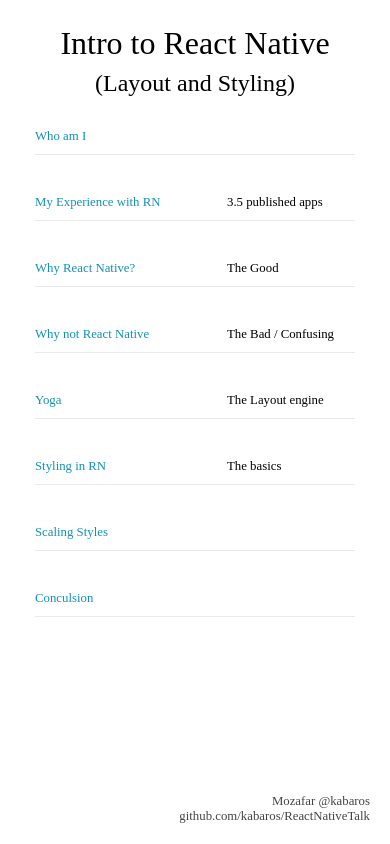
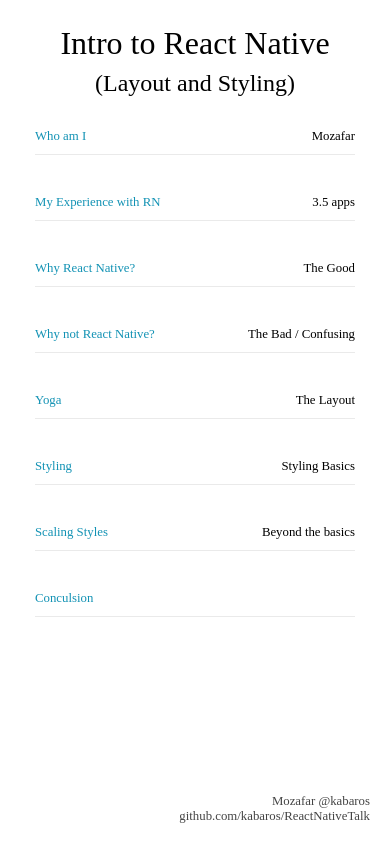
Before and after one commit to kabaros/ReactNativeTalk, a React Native app: screen / in a window 390 px wide. Built offline with nearby package versions, Linux system fonts and the light colour scheme.

Commit message:
Add CopyLink component and finalise talk content

```diff
--- a/components/TopicDetails.js
+++ b/components/TopicDetails.js
@@ -1,20 +1,35 @@
-import React, {Fragment} from 'react';
+import React from 'react';
 import {StyleSheet, View} from 'react-native';
 import {Colors, Styles, Metrics, Sizes} from './theme';
 import AppText from './core/AppText';
+import {CopyLink} from './core/CopyLink';
 
 export const TopicDetails = ({bulletPoints}) => {
   return (
     <View style={styles.container}>
       {bulletPoints.map((point, index) => {
+        const {infoText, infoLink} = extractTopicInfo(point);
         return (
           <View key={index} style={styles.bulletContainer}>
-            <AppText style={styles.bulletPoint}>{point}</AppText>
+            <AppText style={styles.bulletPoint}>{infoText}</AppText>
+            {!!infoLink && <CopyLink link={infoLink} />}
           </View>
         );
       })}
     </View>
   );
+};
+
+const extractTopicInfo = point => {
+  if (point && point.infoLink) {
+    return {
+      infoText: point.infoText,
+      infoLink: point.infoLink,
+    };
+  } else
+    return {
+      infoText: point,
+    };
 };
 
 const styles = StyleSheet.create({
--- a/components/TopicDescription.js
+++ b/components/TopicTitle.js
@@ -5,8 +5,9 @@
 import {Metrics, Colors, Styles} from './theme';
 import Styling from './slides/Styling';
 import ScalingStyles from './slides/ScalingStyles';
+import Yoga from './slides/Yoga';
 
-export const TopicDescription = props => {
+const TopicTitle = props => {
   const {topic, onClickMoreInfo, showMoreInfo} = props;
   const {title, subtitle, details, component} = topic;
 
@@ -39,6 +40,7 @@
     </>
   );
 };
+export default TopicTitle;
 
 const getCustomCompnent = name => {
   if (name === 'Styling') {
@@ -46,6 +48,9 @@
   }
   if (name === 'ScalingStyles') {
     return <ScalingStyles />;
+  }
+  if (name === 'Yoga') {
+    return <Yoga />;
   }
 };
 
@@ -68,5 +73,6 @@
   subTitleStyle: {
     ...Styles.medium,
     flex: 2,
+    textAlign: 'right',
   },
 });
--- a/components/TopicsList.js
+++ b/components/TopicsList.js
@@ -1,11 +1,11 @@
 import React, {useState} from 'react';
-import {TopicDescription} from './TopicDescription';
+import TopicTitle from './TopicTitle';
 import topics from './data/topics';
 
 const TopicsList = () => {
   const [topicToShow, toggleTopicToShow] = useState(null);
   return topics.map((topic, index) => (
-    <TopicDescription
+    <TopicTitle
       onClickMoreInfo={() => toggleTopicToShow(index)}
       showMoreInfo={topicToShow === index}
       key={index}
--- a/components/core/AppText.js
+++ b/components/core/AppText.js
@@ -2,9 +2,10 @@
 import {StyleSheet, Text} from 'react-native';
 import {Styles, Colors} from '../theme';
 
-const getDefaultStyle = ({h1, h2}) => {
+const getDefaultStyle = ({h1, h2, small}) => {
   if (h1) return Styles.h1;
   if (h2) return Styles.h2;
+  if (small) return Styles.small;
 
   return Styles.normal;
 };
--- /dev/null
+++ b/components/core/Box.js
@@ -0,0 +1,10 @@
+import React from 'react';
+import {View} from 'react-native';
+const Box = ({red, green, yellow, style}) => {
+  const backgroundColor = red ? 'red' : yellow ? 'yellow' : 'green';
+  return (
+    <View style={[{backgroundColor, width: 50, height: 50}, style]}></View>
+  );
+};
+
+export default Box;
--- /dev/null
+++ b/components/core/CopyLink.js
@@ -0,0 +1,30 @@
+import React from 'react';
+import {TouchableOpacity, StyleSheet} from 'react-native';
+import {Colors} from '../theme';
+import AppText from './AppText';
+import {Clipboard} from 'react-native';
+
+const copyClipboad = link => {
+  Clipboard.setString(link);
+};
+
+export const CopyLink = ({link}) => {
+  return (
+    <TouchableOpacity
+      style={styles.copyLink}
+      hitSlop={{top: 10, left: 10, right: 10, bottom: 10}}
+      onPress={() => Clipboard.setString(link)}>
+      <AppText style={{color: Colors.lighterText, opacity: 0.4}} small>
+        🔗
+      </AppText>
+    </TouchableOpacity>
+  );
+};
+
+export const styles = StyleSheet.create({
+  copyLink: {
+    position: 'absolute',
+    right: 0,
+    top: 10,
+  },
+});
--- a/components/data/topics.json
+++ b/components/data/topics.json
@@ -1,16 +1,16 @@
 [
   {
     "title": "Who am I",
-    "subtitle": "",
+    "subtitle": "Mozafar",
     "details": [
-      "Mozafar / Sud❦n ↝ Holland ↝ London ↝ Glasg❦w  ↝ Barcelona",
+      "Mozafar / Sudan ↝ Holland ↝ London ↝ Glasg❦w  ↝ Barcelona",
       ".... ↝ ex-CodeYourFuture ↝ Kindaba ↝ Glovo (since September) ↝ Migracode Barcelona (migracode.eu)",
       "github.com/kabaros/ReactNativeTalk"
     ]
   },
   {
     "title": "My Experience with RN",
-    "subtitle": "3.5 published apps",
+    "subtitle": "3.5 apps",
     "details": [
       "Dawa - Medicine in Sudan",
       "Kindaba - Social network for your family",
@@ -22,15 +22,18 @@
     "subtitle": "The Good",
     "details": [
       "It is React",
+      "Development Experience",
+      "Performance and Native feel",
+      "CodePush (OTA updates)",
       "Code once for Android and iOS",
-      "Development Experience",
-      "Performance (and native feel)",
-      "CodePush (OTA updates)",
-      "It's not only startups or hobby projects"
+      {
+        "infoText": "It's not only startups or hobby projects",
+        "infoLink": "https://facebook.github.io/react-native/showcase.html"
+      }
     ]
   },
   {
-    "title": "Why not React Native",
+    "title": "Why not React Native?",
     "subtitle": "The Bad / Confusing",
     "details": [
       "It is React",
@@ -41,31 +44,29 @@
   },
   {
     "title": "Yoga",
-    "subtitle": "The Layout engine",
-    "details": [
-      "Yoga is an open-source, cross-platform layout library that implements Flexbox.",
-      "Expressive layout library, not implementing all of CSS (just bits that have impact on layout)",
-      "RTL is a first-class citizen",
-      "https://yogalayout.com/docs"
-    ]
+    "subtitle": "The Layout",
+    "component": "Yoga"
   },
   {
-    "title": "Styling in RN",
-    "subtitle": "The basics",
+    "title": "Styling",
+    "subtitle": "Styling Basics",
     "component": "Styling"
   },
   {
     "title": "Scaling Styles",
-    "subtitle": "",
+    "subtitle": "Beyond the basics",
     "component": "ScalingStyles"
   },
   {
     "title": "Conculsion",
     "subtitle": "",
     "details": [
-      "Give it a try",
+      {
+        "infoText": "Give it a try - https://snack.expo.io",
+        "infoLink": "https://snack.expo.io"
+      },
       "MigraCode https://migracode.eu",
-      "Mozafar @Kabaros"
+      "Questions?"
     ]
   }
 ]
--- a/components/slides/ScalingStyles.js
+++ b/components/slides/ScalingStyles.js
@@ -1,5 +1,5 @@
-import React, {useState} from 'react';
-import {TouchableOpacity, View, Text, StyleSheet} from 'react-native';
+import React from 'react';
+import {View, StyleSheet} from 'react-native';
 import AppText from '../core/AppText';
 
 const ScalingStyles = () => {
@@ -10,12 +10,15 @@
         component across your app
       </AppText>
       <AppText>Use StyleSheet.create()</AppText>
-      <AppText>Theming: abstract Fonts, Base Metrics and Colors</AppText>
+      <AppText>Theming: Abstract away Fonts, Base Metrics and Colors</AppText>
       <AppText>Android vs iOS</AppText>
-      <AppText>Scaling font sizes</AppText>
+      <AppText>Scaling font sizes and dimensions</AppText>
       <AppText>Styled Components</AppText>
     </View>
   );
 };
 
+// Scaling Font Size: https://github.com/knowbody/react-native-text
+// Styled Components: https://www.styled-components.com/docs/basics#react-native
+
 export default ScalingStyles;
--- a/components/slides/Styling.js
+++ b/components/slides/Styling.js
@@ -1,15 +1,15 @@
-import React, {useState} from 'react';
+import React from 'react';
 import {TouchableOpacity, Text, View, StyleSheet} from 'react-native';
 
 const Styling = () => {
   return (
     <View style={{justifyContent: 'space-around', minHeight: 250}}>
+      <Text>All of the core components accept a prop named style</Text>
       <Text>Styling: Inline, JS objects or StyleSheet.create</Text>
-      <Text>It is not Pixels: DIP / Points</Text>
-      <Text>All of the core components accept a prop named style</Text>
+      <Text>Unitless: Density-Independent Pixels</Text>
       <Text>All text has to be inside a {'< Text />'} component</Text>
-      <Text>Style inheritance is limited to text subtrees (no cascade)</Text>
-      <Text>Compose / Override styles with arrays</Text>
+      <Text>No Cascade: style inheritance in text subtrees only</Text>
+      <Text>You can Compose or Override styles with arrays</Text>
     </View>
   );
 };
--- /dev/null
+++ b/components/slides/Yoga.js
@@ -0,0 +1,39 @@
+import React from 'react';
+import {View, Text} from 'react-native';
+import Box from './../core/Box';
+import {Colors} from '../theme';
+
+const Yoga = () => {
+  return (
+    <View
+      style={{
+        justifyContent: 'space-around',
+        minHeight: 400,
+      }}>
+      <Text>
+        Yoga is an open-source, cross-platform layout library that implements
+        Flexbox.
+      </Text>
+      <Text>
+        Expressive layout library, not implementing all of CSS (just bits that
+        have impact on layout)
+      </Text>
+      <Text>RTL is a first-class citizen</Text>
+      <Text>https://yogalayout.com/playground</Text>
+
+      <View
+        style={{
+          // justifyContent: 'flex-start',
+          // height: 200,
+          // alignItems: 'center',
+          borderWidth: 1,
+          borderColor: Colors.border,
+        }}>
+        <Box green></Box>
+        <Box red></Box>
+        <Box yellow></Box>
+      </View>
+    </View>
+  );
+};
+export default Yoga;
--- a/components/theme.js
+++ b/components/theme.js
@@ -73,9 +73,6 @@
   border: '#eaeaea',
 };
 
-const scale = size => {
-  (width * size) / 315;
-};
 // export const Colors = {
 //   background: '#252525',
 //   footer: '#252525',
@@ -84,3 +81,8 @@
 //   highlightText: '#ffbe00',
 //   border: '#fbe6b7a8',
 // };
+
+const scale = size => {
+  const {width: deviceWidth} = Dimensions.get('window');
+  return (deviceWidth * size) / 375; // iphone6 width
+};
```
Also changed, not shown: 1 other file (tests, documents, lock files or other folders).
